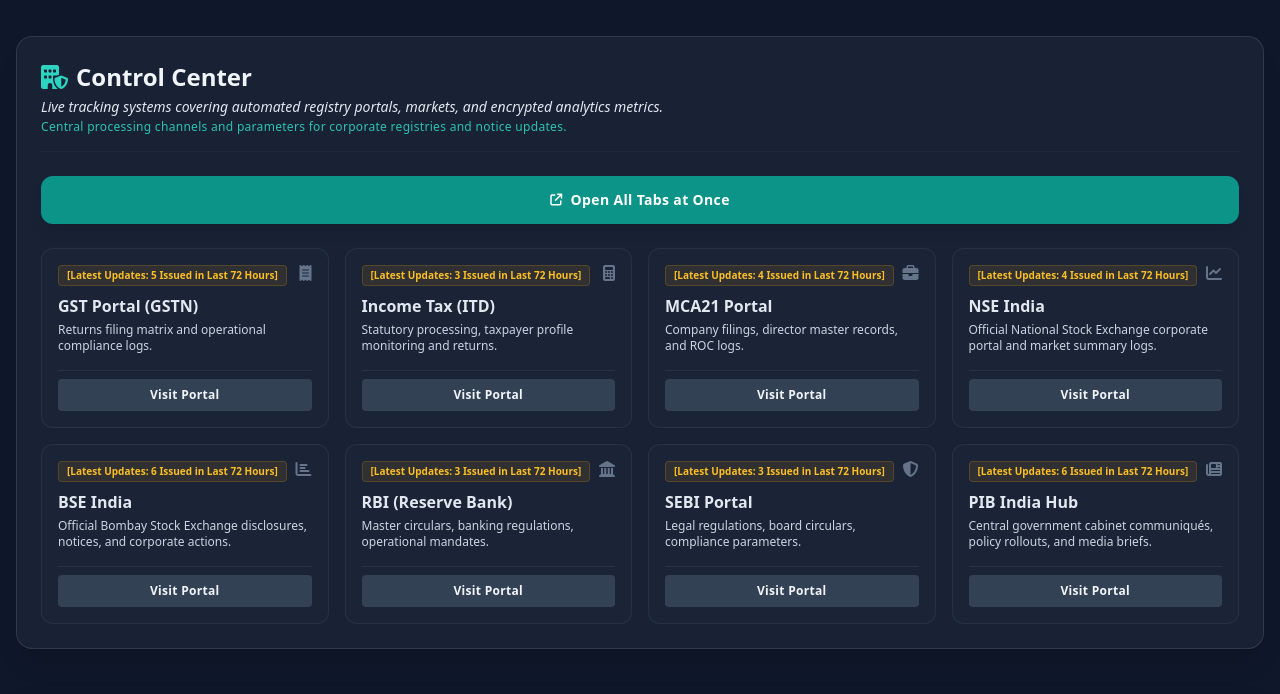
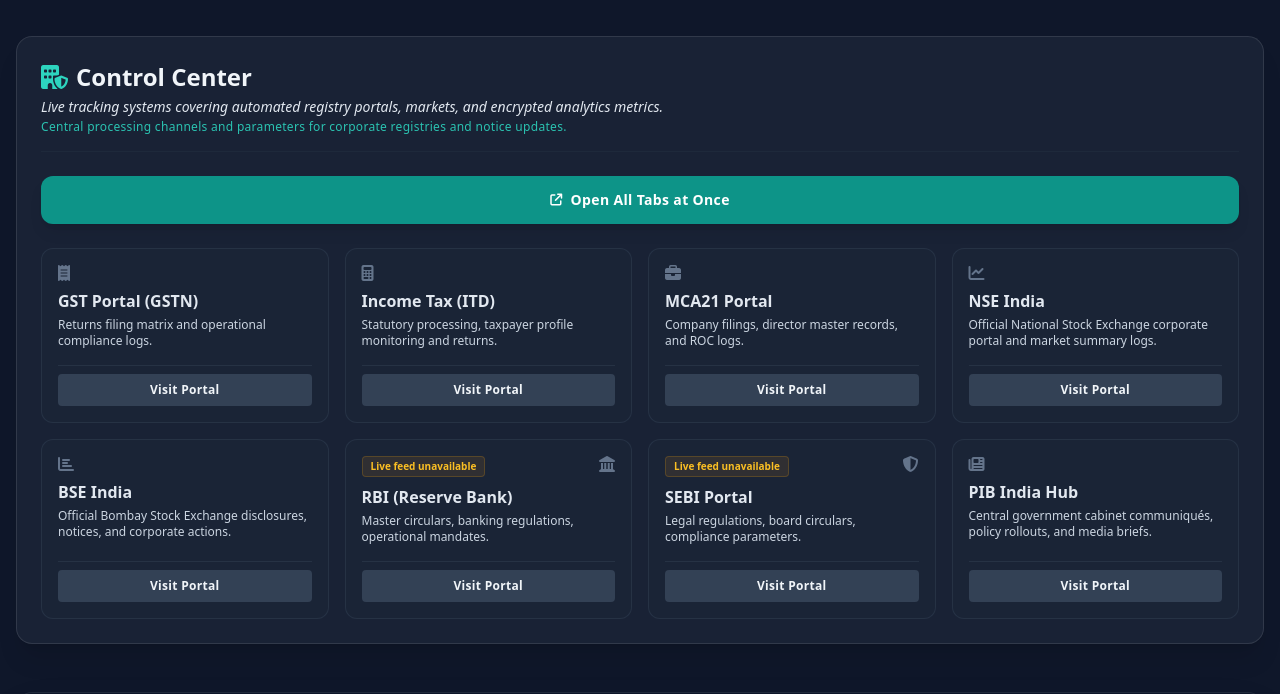
Before and after one commit to ZAiDK005/ZAiDK005.github.io, a plain HTML site: page index.html in a window 1280 px wide. Shown: the part 65-759 px from the top of the page. Drawn offline with nearby package versions, Linux system fonts and the light colour scheme.

Commit message:
updated tab rendering

```diff
--- a/index.html
+++ b/index.html
@@ -80,7 +80,7 @@
                 <div class="bg-slate-800/40 p-4 rounded-xl border border-slate-700/50 flex flex-col justify-between hover:-translate-y-1 hover:border-teal-500/50 transition-all duration-300">
                     <div>
                         <div class="flex justify-between items-start mb-2">
-                            <span class="text-[10px] font-extrabold px-2 py-0.5 rounded bg-amber-500/10 text-amber-400 border border-amber-500/20 notice-tracker-label" data-base="3">Syncing...</span>
+                            <span id="notice-gst" class="text-[10px] font-extrabold px-2 py-0.5 rounded bg-amber-500/10 text-amber-400 border border-amber-500/20">Checking...</span>
                             <i class="fa-solid fa-receipt text-slate-500"></i>
                         </div>
                         <h3 class="font-bold text-slate-200">GST Portal (GSTN)</h3>
@@ -94,7 +94,7 @@
                 <div class="bg-slate-800/40 p-4 rounded-xl border border-slate-700/50 flex flex-col justify-between hover:-translate-y-1 hover:border-teal-500/50 transition-all duration-300">
                     <div>
                         <div class="flex justify-between items-start mb-2">
-                            <span class="text-[10px] font-extrabold px-2 py-0.5 rounded bg-amber-500/10 text-amber-400 border border-amber-500/20 notice-tracker-label" data-base="1">Syncing...</span>
+                            <span id="notice-itd" class="text-[10px] font-extrabold px-2 py-0.5 rounded bg-amber-500/10 text-amber-400 border border-amber-500/20">Checking...</span>
                             <i class="fa-solid fa-calculator text-slate-500"></i>
                         </div>
                         <h3 class="font-bold text-slate-200">Income Tax (ITD)</h3>
@@ -108,7 +108,7 @@
                 <div class="bg-slate-800/40 p-4 rounded-xl border border-slate-700/50 flex flex-col justify-between hover:-translate-y-1 hover:border-teal-500/50 transition-all duration-300">
                     <div>
                         <div class="flex justify-between items-start mb-2">
-                            <span class="text-[10px] font-extrabold px-2 py-0.5 rounded bg-amber-500/10 text-amber-400 border border-amber-500/20 notice-tracker-label" data-base="2">Syncing...</span>
+                            <span id="notice-mca21" class="text-[10px] font-extrabold px-2 py-0.5 rounded bg-amber-500/10 text-amber-400 border border-amber-500/20">Checking...</span>
                             <i class="fa-solid fa-briefcase text-slate-500"></i>
                         </div>
                         <h3 class="font-bold text-slate-200">MCA21 Portal</h3>
@@ -122,7 +122,7 @@
                 <div class="bg-slate-800/40 p-4 rounded-xl border border-slate-700/50 flex flex-col justify-between hover:-translate-y-1 hover:border-teal-500/50 transition-all duration-300">
                     <div>
                         <div class="flex justify-between items-start mb-2">
-                            <span class="text-[10px] font-extrabold px-2 py-0.5 rounded bg-amber-500/10 text-amber-400 border border-amber-500/20 notice-tracker-label" data-base="2">Syncing...</span>
+                            <span id="notice-nse" class="text-[10px] font-extrabold px-2 py-0.5 rounded bg-amber-500/10 text-amber-400 border border-amber-500/20">Checking...</span>
                             <i class="fa-solid fa-chart-line text-slate-500"></i>
                         </div>
                         <h3 class="font-bold text-slate-200">NSE India</h3>
@@ -136,7 +136,7 @@
                 <div class="bg-slate-800/40 p-4 rounded-xl border border-slate-700/50 flex flex-col justify-between hover:-translate-y-1 hover:border-teal-500/50 transition-all duration-300">
                     <div>
                         <div class="flex justify-between items-start mb-2">
-                            <span class="text-[10px] font-extrabold px-2 py-0.5 rounded bg-amber-500/10 text-amber-400 border border-amber-500/20 notice-tracker-label" data-base="4">Syncing...</span>
+                            <span id="notice-bse" class="text-[10px] font-extrabold px-2 py-0.5 rounded bg-amber-500/10 text-amber-400 border border-amber-500/20">Checking...</span>
                             <i class="fa-solid fa-chart-bar text-slate-500"></i>
                         </div>
                         <h3 class="font-bold text-slate-200">BSE India</h3>
@@ -150,7 +150,7 @@
                 <div class="bg-slate-800/40 p-4 rounded-xl border border-slate-700/50 flex flex-col justify-between hover:-translate-y-1 hover:border-teal-500/50 transition-all duration-300">
                     <div>
                         <div class="flex justify-between items-start mb-2">
-                            <span class="text-[10px] font-extrabold px-2 py-0.5 rounded bg-amber-500/10 text-amber-400 border border-amber-500/20 notice-tracker-label" data-base="0">Syncing...</span>
+                            <span id="notice-rbi" class="text-[10px] font-extrabold px-2 py-0.5 rounded bg-amber-500/10 text-amber-400 border border-amber-500/20">Checking...</span>
                             <i class="fa-solid fa-landmark text-slate-500"></i>
                         </div>
                         <h3 class="font-bold text-slate-200">RBI (Reserve Bank)</h3>
@@ -164,7 +164,7 @@
                 <div class="bg-slate-800/40 p-4 rounded-xl border border-slate-700/50 flex flex-col justify-between hover:-translate-y-1 hover:border-teal-500/50 transition-all duration-300">
                     <div>
                         <div class="flex justify-between items-start mb-2">
-                            <span class="text-[10px] font-extrabold px-2 py-0.5 rounded bg-amber-500/10 text-amber-400 border border-amber-500/20 notice-tracker-label" data-base="1">Syncing...</span>
+                            <span id="notice-sebi" class="text-[10px] font-extrabold px-2 py-0.5 rounded bg-amber-500/10 text-amber-400 border border-amber-500/20">Checking...</span>
                             <i class="fa-solid fa-shield-halved text-slate-500"></i>
                         </div>
                         <h3 class="font-bold text-slate-200">SEBI Portal</h3>
@@ -178,8 +178,7 @@
                 <div class="bg-slate-800/40 p-4 rounded-xl border border-slate-700/50 flex flex-col justify-between hover:-translate-y-1 hover:border-teal-500/50 transition-all duration-300">
                     <div>
                         <div class="flex justify-between items-start mb-2">
-                            <span class="text-[10px] font-extrabold px-2 py-0.5 rounded bg-amber-500/10 text-amber-400 border border-amber-500/20 notice-tracker-label" data-base="4">Syncing...</span>
-                            <i class="fa-solid fa-newspaper text-slate-500"></i>
+                        <span id="notice-pib" class="text-[10px] font-extrabold px-2 py-0.5 rounded bg-amber-500/10 text-amber-400 border border-amber-500/20">Checking...</span>                            <i class="fa-solid fa-newspaper text-slate-500"></i>
                         </div>
                         <h3 class="font-bold text-slate-200">PIB India Hub</h3>
                         <p class="text-xs text-slate-300 mt-1">Central government cabinet communiqués, policy rollouts, and media briefs.</p>
@@ -560,17 +559,35 @@
     </footer>
 
     <script>
-        document.addEventListener("DOMContentLoaded", function() {
-            const currentDayNumber = new Date().getDay();
-            const labelElements = document.querySelectorAll(".notice-tracker-label");
-            labelElements.forEach((el) => {
-                let baseCount = parseInt(el.getAttribute("data-base")) || 1;
-                if (currentDayNumber === 0 || currentDayNumber === 6) { baseCount = Math.max(1, baseCount); }
-                else { baseCount = baseCount + 2; }
-                el.textContent = `[Latest Updates: ${baseCount} Issued in Last 72 Hours]`;
+        document.addEventListener("DOMContentLoaded", async function() {
+            const liveIds = { rbi: "notice-rbi", sebi: "notice-sebi" };
+            const staticIds = ["notice-gst", "notice-itd", "notice-mca21", "notice-nse", "notice-bse", "notice-pib"];
+
+            try {
+                const res = await fetch("notices.json", { cache: "no-store" });
+                const data = await res.json();
+                Object.entries(liveIds).forEach(([key, id]) => {
+                    const el = document.getElementById(id);
+                    if (!el) return;
+                    const count = data.counts[key];
+                    el.textContent = (count === null || count === undefined)
+                        ? "Live feed unavailable"
+                        : `${count} update${count === 1 ? "" : "s"} in last 72 hrs — live`;
+                });
+            } catch (e) {
+                Object.values(liveIds).forEach(id => {
+                    const el = document.getElementById(id);
+                    if (el) el.textContent = "Live feed unavailable";
+                });
+            }
+
+            // No real public feed exists for these portals — remove the badge
+            // rather than show fabricated data. "Visit Portal" still links live.
+            staticIds.forEach(id => {
+                const el = document.getElementById(id);
+                if (el) el.remove();
             });
         });
-
         function launchAllRegistries() {
             const registryDestinations = ["https://www.gst.gov.in/","https://www.incometax.gov.in/","https://www.mca.gov.in/content/mca/global/en/news-notifications/circulars.html","https://www.nseindia.com/"];
             registryDestinations.forEach(url => window.open(url, '_blank'));
```
